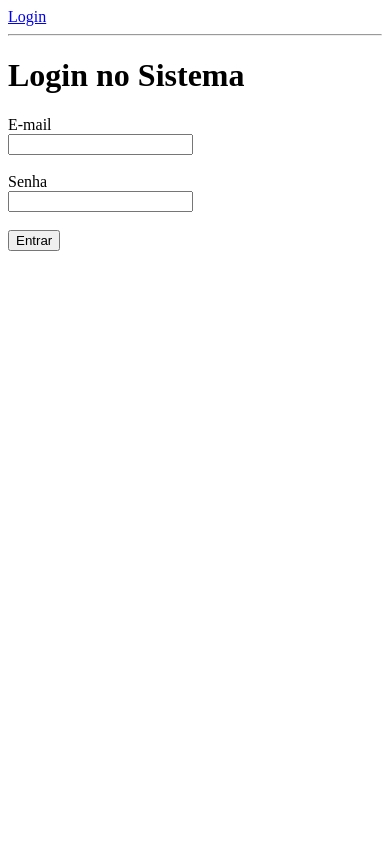
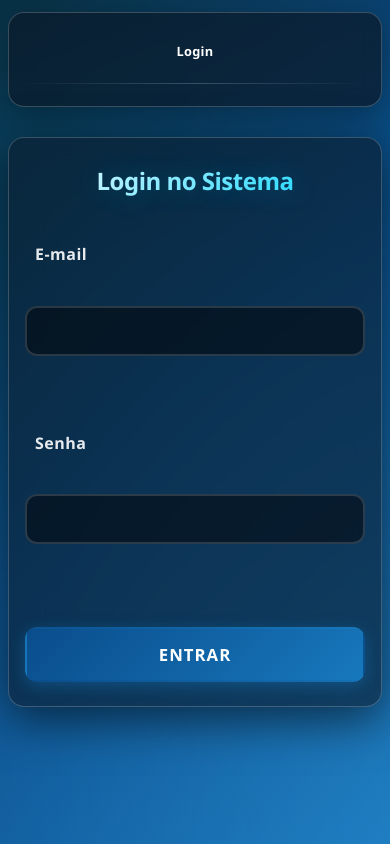
Before and after one commit to eli-bernardi/sistemaCargas, a plain HTML site: page frontend/html/login.html in a window 390 px wide. Drawn offline with Linux system fonts and the light colour scheme.

Commit message:
Atualizando css parar por no portfolio

```diff
--- a/backend/package.json
+++ b/backend/package.json
@@ -11,8 +11,8 @@
   "dependencies": {
     "cors": "^2.8.6",
     "crypto-js": "^4.2.0",
-    "express": "^5.1.0",
-    "mysql2": "^3.14.0",
-    "sequelize": "^6.37.7"
+    "express": "^5.3.0",
+    "mysql2": "^3.24.6",
+    "sequelize": "^6.37.8"
   }
 }
--- /dev/null
+++ b/frontend/css/style.css
@@ -0,0 +1,477 @@
+/* ============================================
+   RESET E VARIÁVEIS
+   ============================================ */
+* {
+    margin: 0;
+    padding: 0;
+    box-sizing: border-box;
+}
+
+:root {
+    --azul-primario: #0a4d8c;
+    --azul-secundario: #1778bc;
+    --azul-claro: #4aa3e0;
+    --azul-neon: #00d4ff;
+    --preto: #0a0e14;
+    --cinza-escuro: #1a1f2e;
+    --branco: #ffffff;
+    --sombra: rgba(0, 0, 0, 0.3);
+    --sombra-forte: rgba(0, 0, 0, 0.6);
+    --glass: rgba(255, 255, 255, 0.1);
+    --glass-borda: rgba(255, 255, 255, 0.2);
+    --transicao: all 0.3s cubic-bezier(0.4, 0, 0.2, 1);
+}
+
+/* ============================================
+   BODY E FUNDO
+   ============================================ */
+body {
+    font-family: 'Segoe UI', 'Roboto', system-ui, sans-serif;
+    background: linear-gradient(135deg, #0a1929 0%, #0a4d8c 50%, #1778bc 100%);
+    background-attachment: fixed;
+    min-height: 100vh;
+    padding: 20px 16px;
+    color: var(--branco);
+    line-height: 1.6;
+    position: relative;
+    overflow-x: hidden;
+}
+
+/* Efeito de partículas/brilho no fundo */
+body::before {
+    content: '';
+    position: fixed;
+    top: -50%;
+    left: -50%;
+    width: 200%;
+    height: 200%;
+    background: radial-gradient(circle at 20% 30%, rgba(0, 212, 255, 0.15) 0%, transparent 50%),
+                radial-gradient(circle at 80% 70%, rgba(74, 163, 224, 0.15) 0%, transparent 50%);
+    animation: flutuar 20s ease-in-out infinite;
+    z-index: -1;
+    pointer-events: none;
+}
+
+@keyframes flutuar {
+    0%, 100% { transform: translate(0, 0) rotate(0deg); }
+    50% { transform: translate(-5%, 5%) rotate(5deg); }
+}
+
+/* ============================================
+   NAVEGAÇÃO
+   ============================================ */
+header {
+    background: rgba(10, 25, 41, 0.7);
+    backdrop-filter: blur(12px);
+    -webkit-backdrop-filter: blur(12px);
+    border: 1px solid var(--glass-borda);
+    border-radius: 20px;
+    padding: 20px;
+    margin-bottom: 30px;
+    box-shadow: 0 8px 32px var(--sombra);
+    animation: deslizarBaixo 0.6s ease-out;
+}
+
+@keyframes deslizarBaixo {
+    from { opacity: 0; transform: translateY(-30px); }
+    to { opacity: 1; transform: translateY(0); }
+}
+
+nav {
+    text-align: center;
+    padding: 8px 0;
+}
+
+nav a {
+    text-decoration: none;
+    font-size: 1rem;
+    font-weight: 600;
+    color: var(--branco);
+    padding: 10px 18px;
+    display: inline-block;
+    border-radius: 12px;
+    position: relative;
+    transition: var(--transicao);
+    letter-spacing: 0.3px;
+}
+
+nav a::after {
+    content: '';
+    position: absolute;
+    bottom: 4px;
+    left: 50%;
+    width: 0;
+    height: 2px;
+    background: var(--azul-neon);
+    transition: var(--transicao);
+    transform: translateX(-50%);
+    box-shadow: 0 0 8px var(--azul-neon);
+}
+
+nav a:hover {
+    color: var(--azul-neon);
+    background: rgba(0, 212, 255, 0.1);
+    transform: translateY(-2px);
+    text-shadow: 0 0 10px rgba(0, 212, 255, 0.6);
+}
+
+nav a:hover::after {
+    width: 60%;
+}
+
+.titulo_menu {
+    color: var(--azul-neon);
+    font-family: 'Segoe UI', sans-serif;
+    font-size: 1rem;
+    font-weight: 700;
+    text-transform: uppercase;
+    letter-spacing: 2px;
+    padding: 0 8px;
+    text-shadow: 0 0 12px rgba(0, 212, 255, 0.5);
+    display: inline-block;
+}
+
+hr {
+    border: none;
+    height: 1px;
+    background: linear-gradient(90deg, transparent, var(--glass-borda), transparent);
+    margin: 8px 0;
+}
+
+/* ============================================
+   MAIN E TÍTULOS
+   ============================================ */
+main {
+    max-width: 700px;
+    margin: 0 auto;
+    padding: 40px 30px;
+    background: rgba(10, 25, 41, 0.6);
+    backdrop-filter: blur(16px);
+    -webkit-backdrop-filter: blur(16px);
+    border: 1px solid var(--glass-borda);
+    border-radius: 24px;
+    box-shadow: 0 12px 48px var(--sombra-forte);
+    text-align: center;
+    animation: aparecer 0.8s ease-out;
+}
+
+@keyframes aparecer {
+    from { opacity: 0; transform: scale(0.95); }
+    to { opacity: 1; transform: scale(1); }
+}
+
+h1 {
+    font-size: 2.5rem;
+    font-weight: 800;
+    margin-bottom: 12px;
+    background: linear-gradient(135deg, var(--branco), var(--azul-neon));
+    -webkit-background-clip: text;
+    background-clip: text;
+    -webkit-text-fill-color: transparent;
+    letter-spacing: -0.5px;
+    text-shadow: 0 0 30px rgba(0, 212, 255, 0.3);
+}
+
+h2 {
+    font-size: 1.3rem;
+    font-weight: 500;
+    color: rgba(255, 255, 255, 0.85);
+    margin-bottom: 20px;
+}
+
+/* ============================================
+   FORMULÁRIOS
+   ============================================ */
+form {
+    margin-top: 30px;
+    display: flex;
+    flex-direction: column;
+    align-items: center;
+    gap: 6px;
+}
+
+label {
+    font-size: 1rem;
+    font-weight: 600;
+    color: rgba(255, 255, 255, 0.9);
+    letter-spacing: 0.5px;
+    text-align: left;
+    width: 100%;
+    max-width: 320px;
+    margin-top: 12px;
+}
+
+input, select, textarea {
+    background: rgba(0, 0, 0, 0.5);
+    border: 2px solid rgba(255, 255, 255, 0.15);
+    border-radius: 12px;
+    padding: 12px 16px;
+    color: var(--branco);
+    font-family: 'Segoe UI', sans-serif;
+    font-size: 1rem;
+    font-weight: 500;
+    width: 100%;
+    max-width: 320px;
+    outline: none;
+    transition: var(--transicao);
+}
+
+input::placeholder {
+    color: rgba(255, 255, 255, 0.4);
+}
+
+input:focus, select:focus, textarea:focus {
+    border-color: var(--azul-neon);
+    background: rgba(0, 212, 255, 0.08);
+    box-shadow: 0 0 0 4px rgba(0, 212, 255, 0.15),
+                0 0 20px rgba(0, 212, 255, 0.3);
+    transform: translateY(-1px);
+}
+
+/* Remove as setinhas do input number */
+input[type="number"]::-webkit-outer-spin-button,
+input[type="number"]::-webkit-inner-spin-button {
+    -webkit-appearance: none;
+    margin: 0;
+}
+input[type="number"] {
+    -moz-appearance: textfield;
+}
+
+/* Corrige o ícone do calendário/hora */
+input[type="date"]::-webkit-calendar-picker-indicator,
+input[type="time"]::-webkit-calendar-picker-indicator {
+    filter: invert(1);
+    cursor: pointer;
+    opacity: 0.8;
+    transition: var(--transicao);
+}
+input[type="date"]::-webkit-calendar-picker-indicator:hover,
+input[type="time"]::-webkit-calendar-picker-indicator:hover {
+    opacity: 1;
+    transform: scale(1.2);
+}
+
+/* ============================================
+   BOTÕES
+   ============================================ */
+button {
+    cursor: pointer;
+    background: linear-gradient(135deg, var(--azul-primario), var(--azul-secundario));
+    color: var(--branco);
+    border: 2px solid transparent;
+    border-radius: 12px;
+    padding: 14px 20px;
+    font-family: 'Segoe UI', sans-serif;
+    font-size: 1.05rem;
+    font-weight: 700;
+    letter-spacing: 1px;
+    text-transform: uppercase;
+    width: 100%;
+    max-width: 320px;
+    margin-top: 20px;
+    position: relative;
+    overflow: hidden;
+    transition: var(--transicao);
+    box-shadow: 0 4px 15px rgba(23, 120, 188, 0.4);
+}
+
+button::before {
+    content: '';
+    position: absolute;
+    top: 0;
+    left: -100%;
+    width: 100%;
+    height: 100%;
+    background: linear-gradient(90deg, transparent, rgba(255, 255, 255, 0.3), transparent);
+    transition: left 0.5s;
+}
+
+button:hover {
+    background: linear-gradient(135deg, var(--azul-secundario), var(--azul-claro));
+    transform: translateY(-3px);
+    box-shadow: 0 8px 25px rgba(0, 212, 255, 0.5);
+    border-color: var(--azul-neon);
+}
+
+button:hover::before {
+    left: 100%;
+}
+
+button:active {
+    transform: translateY(0);
+    box-shadow: 0 4px 15px rgba(0, 212, 255, 0.4);
+}
+
+/* ============================================
+   RESPOSTA / MENSAGENS
+   ============================================ */
+.resposta {
+    margin-top: 24px;
+    padding: 16px;
+    font-size: 1rem;
+    color: var(--branco);
+    font-weight: 600;
+    border-radius: 12px;
+    background: rgba(0, 212, 255, 0.1);
+    border: 1px solid rgba(0, 212, 255, 0.3);
+    animation: aparecer 0.4s ease-out;
+}
+
+.resposta:empty {
+    display: none;
+}
+
+/* ============================================
+   TABELAS
+   ============================================ */
+table {
+    margin: 24px auto;
+    border-collapse: separate;
+    border-spacing: 0;
+    font-family: 'Segoe UI', sans-serif;
+    width: 100%;
+    max-width: 900px;
+    background: rgba(10, 25, 41, 0.6);
+    border-radius: 16px;
+    overflow: hidden;
+    box-shadow: 0 8px 32px var(--sombra-forte);
+    animation: aparecer 0.5s ease-out;
+}
+
+th {
+    font-weight: 700;
+    background: linear-gradient(135deg, var(--azul-primario), var(--azul-secundario));
+    color: var(--branco);
+    padding: 14px 12px;
+    font-size: 0.95rem;
+    letter-spacing: 0.5px;
+    text-transform: uppercase;
+    border-bottom: 2px solid var(--azul-neon);
+}
+
+td {
+    padding: 12px;
+    text-align: center;
+    color: rgba(255, 255, 255, 0.95);
+    font-size: 0.95rem;
+    border-bottom: 1px solid rgba(255, 255, 255, 0.1);
+    transition: var(--transicao);
+}
+
+tr:last-child td {
+    border-bottom: none;
+}
+
+tr:hover td {
+    background: rgba(0, 212, 255, 0.1);
+    color: var(--branco);
+}
+
+/* ============================================
+   FOOTER
+   ============================================ */
+footer {
+    text-align: center;
+    padding: 24px;
+    margin-top: 40px;
+    color: rgba(255, 255, 255, 0.7);
+    font-size: 0.9rem;
+}
+
+/* ============================================
+   RESPONSIVIDADE
+   ============================================ */
+@media (max-width: 768px) {
+    body {
+        padding: 12px 8px;
+    }
+
+    header {
+        padding: 14px 10px;
+        border-radius: 16px;
+    }
+
+    nav a {
+        font-size: 0.85rem;
+        padding: 8px 10px;
+    }
+
+    .titulo_menu {
+        font-size: 0.85rem;
+        display: block;
+        margin: 10px 0;
+    }
+
+    main {
+        padding: 24px 16px;
+        border-radius: 16px;
+    }
+
+    h1 {
+        font-size: 1.8rem;
+    }
+
+    h2 {
+        font-size: 1.1rem;
+    }
+
+    input, select, button {
+        max-width: 100%;
+    }
+
+    table {
+        font-size: 0.85rem;
+    }
+
+    th, td {
+        padding: 8px 6px;
+    }
+}
+
+@media (max-width: 480px) {
+    h1 {
+        font-size: 1.5rem;
+    }
+
+    nav a {
+        font-size: 0.8rem;
+        padding: 6px 8px;
+    }
+
+    table {
+        display: block;
+        overflow-x: auto;
+    }
+}
+
+/* ============================================
+   SCROLLBAR CUSTOMIZADA
+   ============================================ */
+::-webkit-scrollbar {
+    width: 10px;
+    height: 10px;
+}
+
+::-webkit-scrollbar-track {
+    background: rgba(0, 0, 0, 0.3);
+    border-radius: 10px;
+}
+
+::-webkit-scrollbar-thumb {
+    background: linear-gradient(135deg, var(--azul-secundario), var(--azul-neon));
+    border-radius: 10px;
+    border: 2px solid rgba(0, 0, 0, 0.3);
+}
+
+::-webkit-scrollbar-thumb:hover {
+    background: var(--azul-neon);
+}
+
+/* ============================================
+   SELEÇÃO DE TEXTO
+   ============================================ */
+::selection {
+    background: rgba(0, 212, 255, 0.4);
+    color: var(--branco);
+}
--- a/frontend/html/login.html
+++ b/frontend/html/login.html
@@ -5,6 +5,7 @@
     <meta charset="UTF-8">
     <meta name="viewport" content="width=device-width, initial-scale=1.0">
     <title>Login - Logística Express</title>
+    <link rel="stylesheet" href="../css/style.css">
     <script src="../js/menu.js" defer></script>
     <script src="../js/login.js" defer></script>
 </head>
```
Also changed, not shown: frontend/html/carga_cadastrar.html (+1 -0 lines), frontend/html/carga_listar.html (+1 -0 lines), frontend/html/entrega_atualizar.html (+1 -0 lines), frontend/html/entrega_cadastrar.html (+1 -0 lines), frontend/html/entrega_listar.html (+1 -0 lines), frontend/html/motorista_apagar.html (+1 -0 lines), frontend/html/motorista_atualizar.html (+1 -0 lines), frontend/html/motorista_buscar.html (+1 -0 lines), frontend/html/motorista_cadastrar.html (+1 -0 lines), frontend/html/motorista_listar.html (+1 -0 lines), frontend/index.html (+3 -0 lines), 1 other file.
